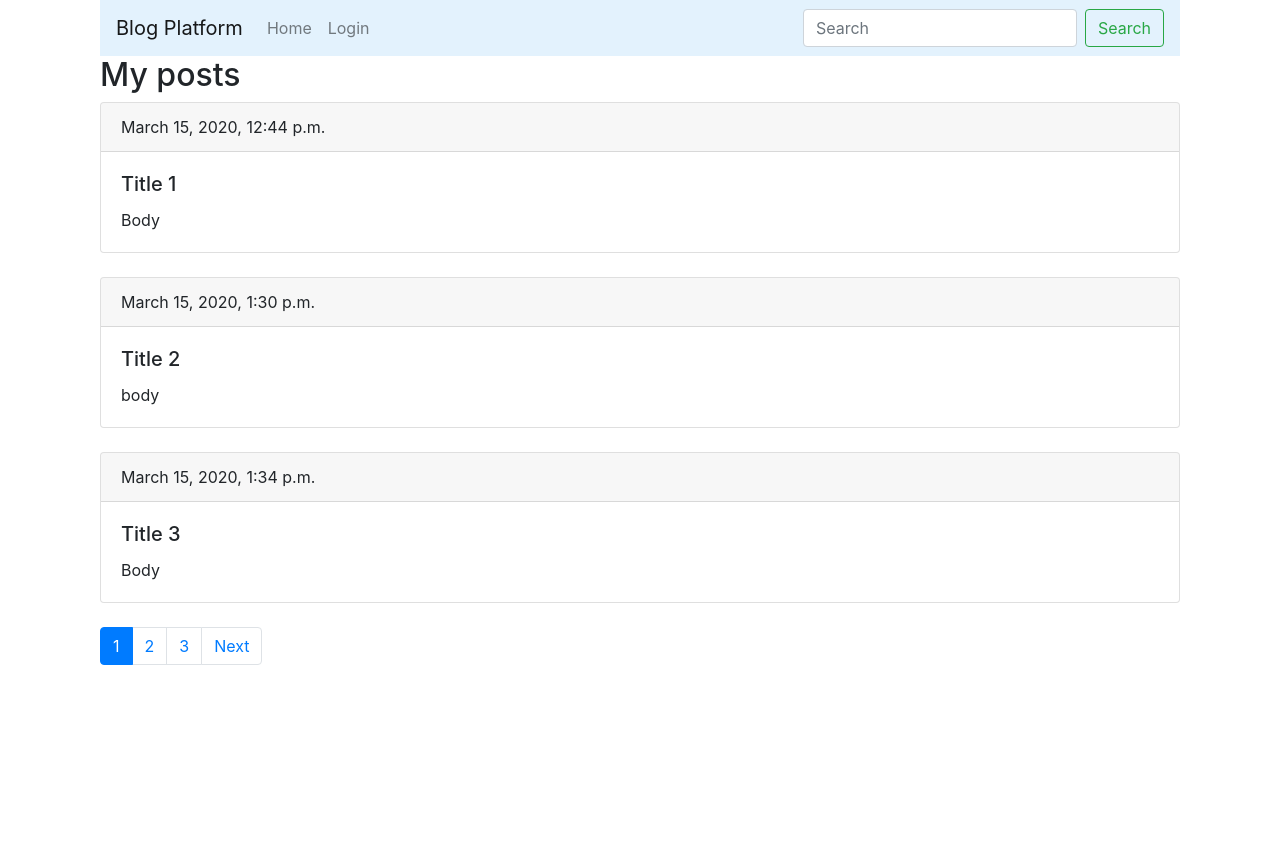
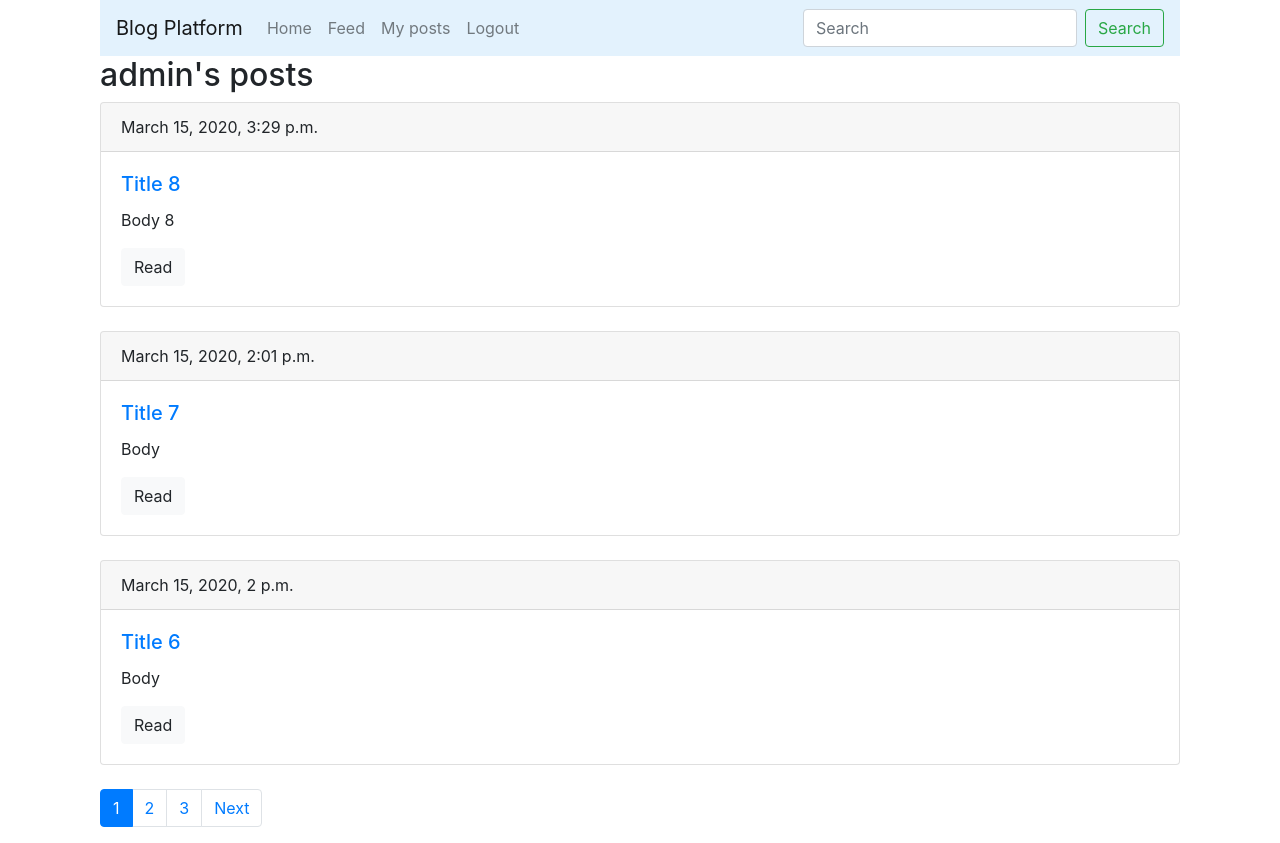
Before and after one commit to v-skiff/blogs, a Django app: page /posts/1 in a window 1280 px wide. Before the commit the page ends 665 px from the top, so only its background shows below. Run offline with Django 3.2, Linux system fonts and the light colour scheme; data comes from the database, SQL or seed files in the repository; some libraries are stand-ins or nearby versions.

Commit message:
Add main page, bloger page, post detail page

```diff
--- a/main/templates/main/user_posts.html
+++ b/main/templates/main/user_posts.html
@@ -1,12 +1,12 @@
 {% extends "layout/base.html" %}
 {% load bootstrap4 %}
 
-{% block title %}My posts{% endblock %}
+{% block title %}{{ user.username }}'s posts{% endblock %}
 
 {% block content %}
 <div class="row">
     <div class="col-12">
-        <h2>My posts</h2>
+        <h2>{{ user.username }}'s posts</h2>
         {% if posts %}
             {% for post in posts %}
                 <div class="card mb-4">
@@ -14,9 +14,13 @@
                         {{ post.date_pub }}
                     </div>
                     <div class="card-body">
-                        <h5 class="card-title">{{ post.title }}</h5>
+                        <h5 class="card-title">
+                            <a href="{% url 'main:user_post_detail' user.id post.id %}">
+                            {{ post.title }}
+                            </a>
+                        </h5>
                         <p class="card-text">{{ post.body|truncatewords:15 }}</p>
-                        {# <a href="{{ post.get_absolute_url }}" class="btn btn-light">Read</a> #}
+                        <a href="{% url 'main:user_post_detail' user.id post.id %}" class="btn btn-light">Read</a>
                     </div>
                 </div>
             {% endfor %}
--- a/main/urls.py
+++ b/main/urls.py
@@ -1,5 +1,5 @@
 from django.urls import path
-from .views import IndexView, profile, BPLoginView, BPLogoutView, BPPostsList, BPPostCreate, BPPostUpdate, BPPostDelete, BPUserPosts
+from .views import IndexView, profile, BPLoginView, BPLogoutView, BPPostsList, BPPostCreate, BPPostUpdate, BPPostDelete, BPUserPosts, BPUserPostDetail
 
 app_name = 'main'
 urlpatterns = [
@@ -11,6 +11,7 @@ urlpatterns = [
     path('accounts/logout/', BPLogoutView.as_view(), name='logout'),
     path('accounts/profile/', profile, name='profile'),
     path('accounts/login/', BPLoginView.as_view(), name='login'),
+    path('posts/<int:user_id>/<int:pk>', BPUserPostDetail.as_view(), name='user_post_detail'),
     path('posts/<int:id>', BPUserPosts.as_view(), name='user_posts'),
     path('', IndexView.as_view(), name='index'),
 ]
--- a/main/views.py
+++ b/main/views.py
@@ -2,7 +2,7 @@ from django.shortcuts import render, redirect
 from django.contrib.auth.views import LoginView, LogoutView
 from django.contrib.auth.decorators import login_required
 from django.contrib.auth.mixins import LoginRequiredMixin
-from django.views.generic import View, ListView
+from django.views.generic import View, ListView, DetailView
 from django.urls import reverse
 from django.contrib.auth.models import User
 from .forms import PostForm
@@ -24,10 +24,25 @@ class BPUserPosts(ListView):
     template_name = 'main/user_posts.html'
 
     def get_queryset(self):
-        return User.objects.get(id=self.kwargs['id']).blog_posts.all()
+        return User.objects.get(id=self.kwargs['id']).blog_posts.all().order_by('-date_pub')
+
+    def get_context_data(self, *args, **kwargs):
+        context = super().get_context_data(*args, **kwargs)
+        context['user'] = User.objects.get(id=self.kwargs['id'])
+        return context
 
 
-# Posts
+class BPUserPostDetail(DetailView):
+    model = Post
+    template_name = 'main/user_post_detail.html'
+
+    def get_context_data(self, *args, **kwargs):
+        context = super().get_context_data(*args, **kwargs)
+        context['user'] = User.objects.get(id=self.kwargs['user_id'])
+        return context
+
+
+# Personal posts
 class BPPostsList(ListView):
     context_object_name = 'posts'
     paginate_by = 3
```
Also changed, not shown: main/templates/main/user_post_detail.html (added, +22 -0 lines).
